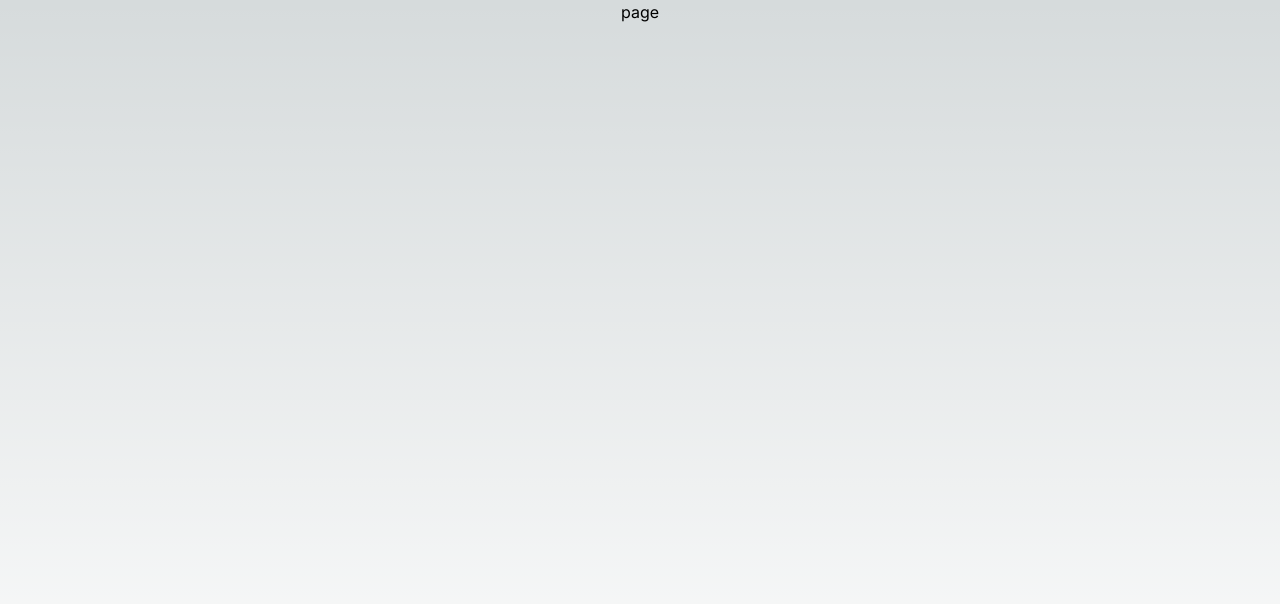
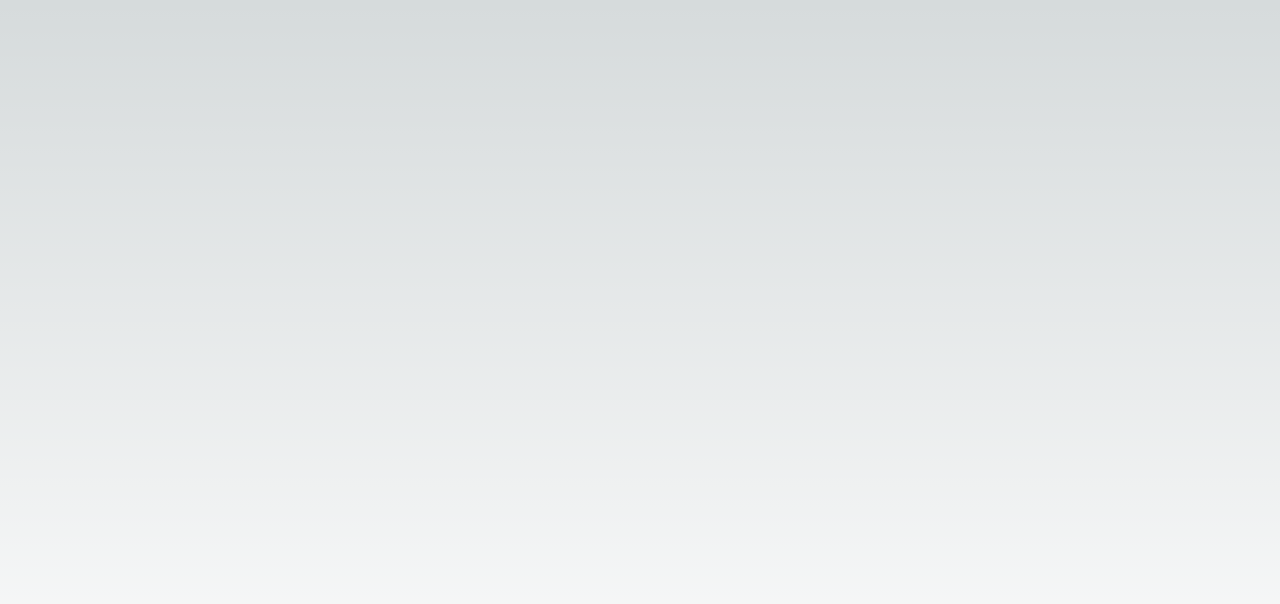
Before and after one commit to Jora-h/personal-portfolio, a Next.js app: page / in a window 1280 px wide. Shown: the top 604 px of the page. Built offline with nearby package versions, Linux system fonts and the light colour scheme.

Commit message:
Sections

```diff
--- a/src/app/page.tsx
+++ b/src/app/page.tsx
@@ -1,9 +1,12 @@
-import Image from "next/image";
-
 export default function Home() {
   return (
     <main className="flex min-h-screen flex-col items-center justify-between gap-32">
-      page
+      {/* Hero Section */}
+      {/* Who Am I */}
+      {/* Experience */}
+      {/* Projects */}
+      {/* Latest Code */}
+      {/* Reach Out */}
     </main>
   );
 }
```
